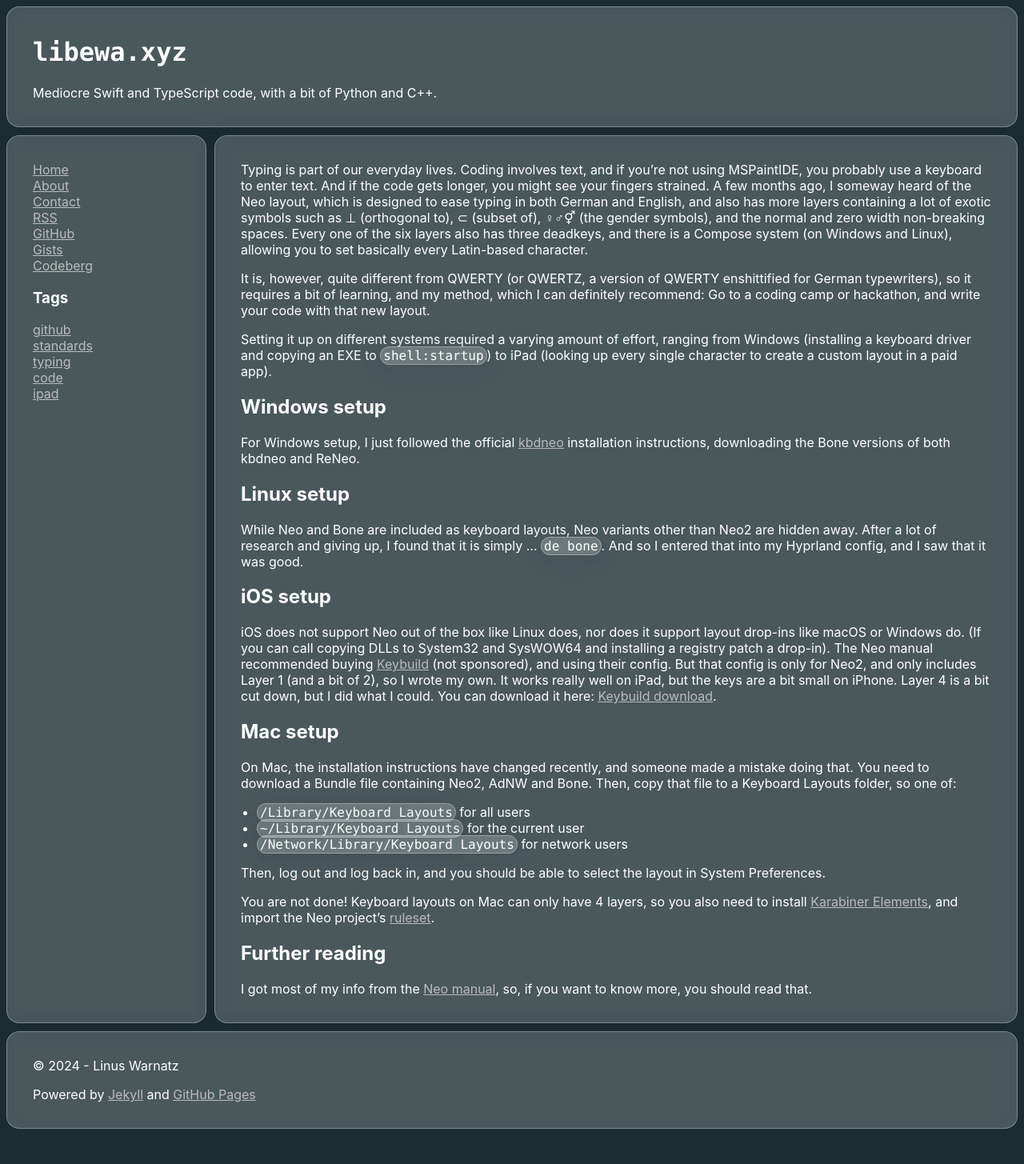
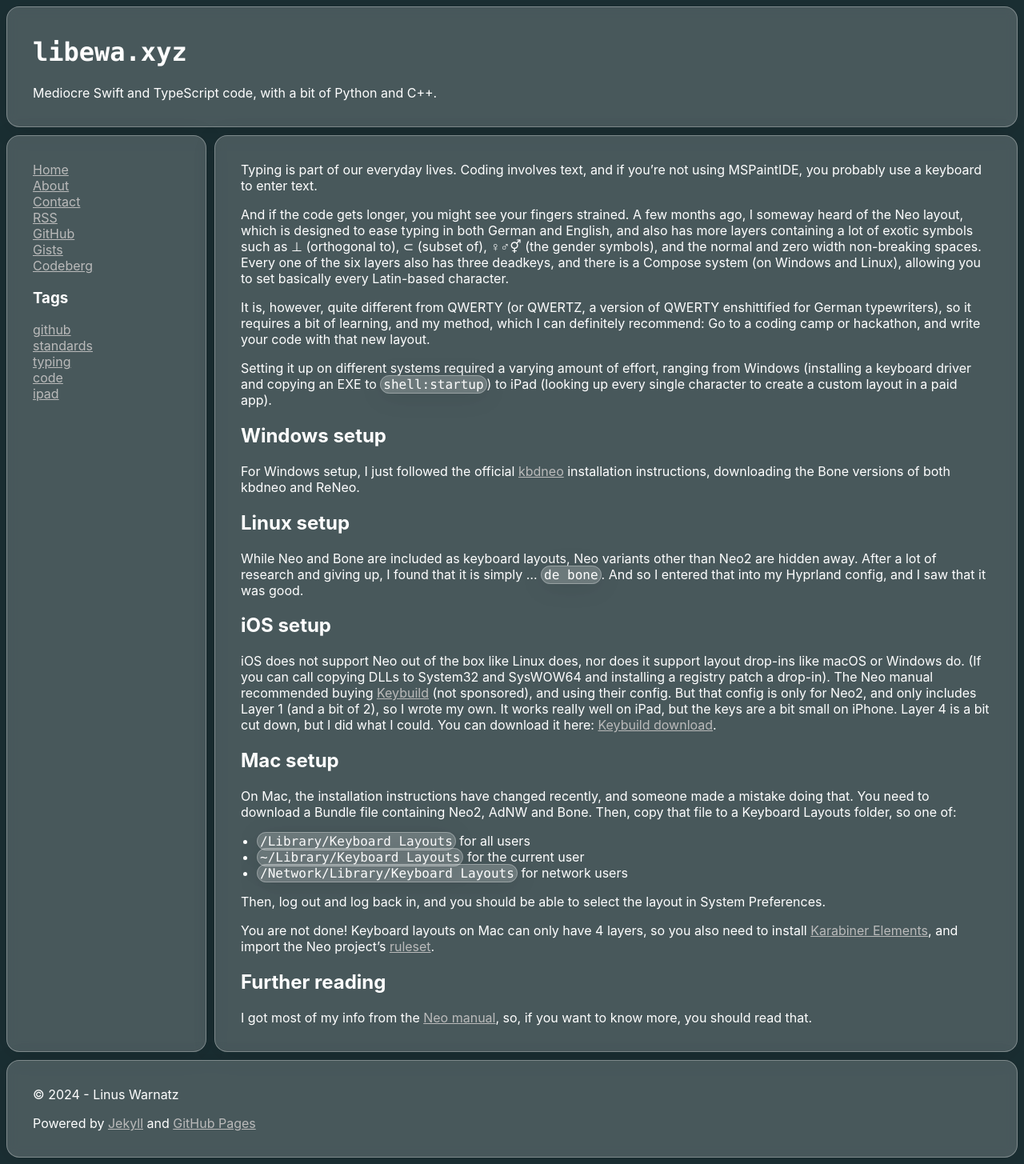
Before and after one commit to libewa/libewa.github.io, a Jekyll site: the page built from _posts/2024-12-23-bone.md, in a window 1280 px wide. Shown: the whole page at 80% size. Built offline with Jekyll 4.4.1, drawn with Linux system fonts in a browser that asks for light colours; before the commit the page ends 1419 px from its top, so only the background shows below that; part of the change alters nothing that is shown.

```diff
--- a/_posts/2024-12-23-bone.md
+++ b/_posts/2024-12-23-bone.md
@@ -3,9 +3,11 @@ layout: post
 title: Why I use Bone (and how I did it)
 date: 2024-12-23 12:59 +0100
 tags: typing code ipad
-last-modified: 2024-12-23 20:00 +0100
+last-modified: 2024-12-26 22:05 +0100
 ---
-Typing is part of our everyday lives. Coding involves text, and if you're not using MSPaintIDE, you probably use a keyboard to enter text. And if the code gets longer, you might see your fingers strained. A few months ago, I someway heard of the Neo layout, which is designed to ease typing in both German and English, and also has more layers containing a lot of exotic symbols such as ⊥ (orthogonal to), ⊂ (subset of), ♀♂⚥ (the gender symbols), and the normal and zero width non-breaking spaces. Every one of the six layers also has three deadkeys, and there is a Compose system (on Windows and Linux), allowing you to set basically every Latin-based character.
+Typing is part of our everyday lives. Coding involves text, and if you're not using MSPaintIDE, you probably use a keyboard to enter text.
+
+And if the code gets longer, you might see your fingers strained. A few months ago, I someway heard of the Neo layout, which is designed to ease typing in both German and English, and also has more layers containing a lot of exotic symbols such as ⊥ (orthogonal to), ⊂ (subset of), ♀♂⚥ (the gender symbols), and the normal and zero width non-breaking spaces. Every one of the six layers also has three deadkeys, and there is a Compose system (on Windows and Linux), allowing you to set basically every Latin-based character.
 
 It is, however, quite different from QWERTY (or QWERTZ, a version of QWERTY enshittified for German typewriters), so it requires a bit of learning, and my method, which I can definitely recommend: Go to a coding camp or hackathon, and write your code with that new layout.
 
```
